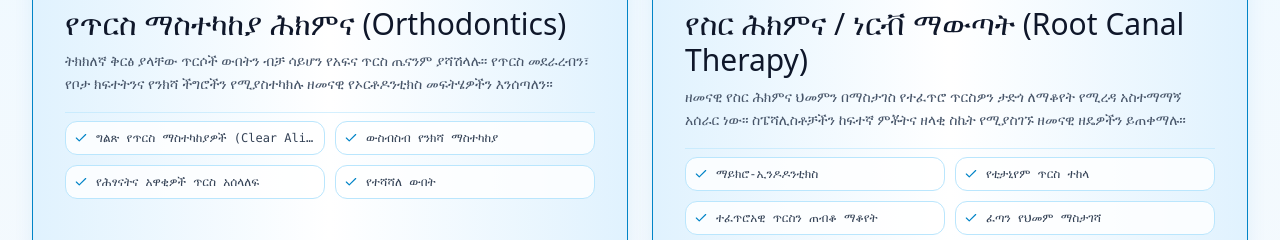
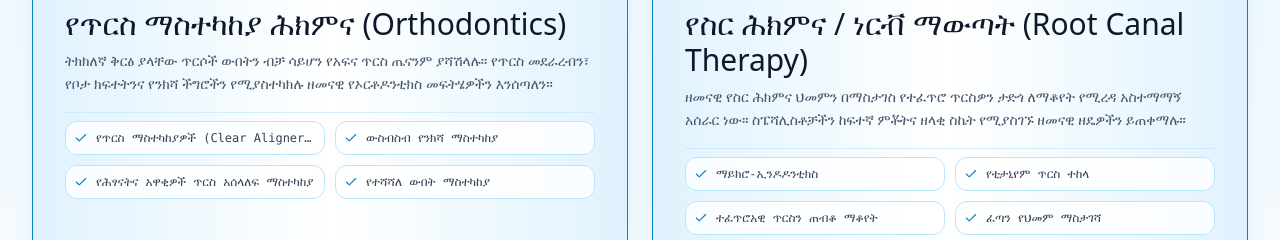
Before and after one commit to seminerd1/Zivora-Speciality-Dental-Clinic, a React (Vite) app: page / in a window 1280 px wide. Shown: the part 2520-2760 px from the top of the page. Built offline with nearby package versions, Linux system fonts and the light colour scheme.

Commit message:
translation fix

```diff
--- a/src/LanguageContext.jsx
+++ b/src/LanguageContext.jsx
@@ -474,10 +474,10 @@ export const translations = {
     hPorcelainVeneers: 'ፖርሲሌን ቬኒርስ (Veneers)',
     hCosmeticBonding: 'ኮስሞቲክ ቦንዲንግ',
     hContouring: 'የጥርስ ቅርፅ ማስተካከያ',
-    hClearAligners: 'ግልጽ የጥርስ ማስተካከያዎች (Clear Aligners)',
+    hClearAligners: 'የጥርስ ማስተካከያዎች (Clear Aligners)',
     hBiteCorrection: 'ውስብስብ የንክሻ ማስተካከያ',
-    hPedAdultAlign: 'የሕፃናትና አዋቂዎች ጥርስ አሰላለፍ',
-    hEnhancedAesthetics: 'የተሻሻለ ውበት',
+    hPedAdultAlign: 'የሕፃናትና አዋቂዎች ጥርስ አሰላለፍ ማስተካከያ',
+    hEnhancedAesthetics: 'የተሻሻለ ውበት ማስተካከያ',
     hMicroEndo: 'ማይክሮ-ኢንዶዶንቲክስ',
     hTitaniumImplants: 'የቲታኒየም ጥርስ ተከላ',
     hPreservation: 'ተፈጥሮአዊ ጥርስን ጠብቆ ማቆየት',
```
